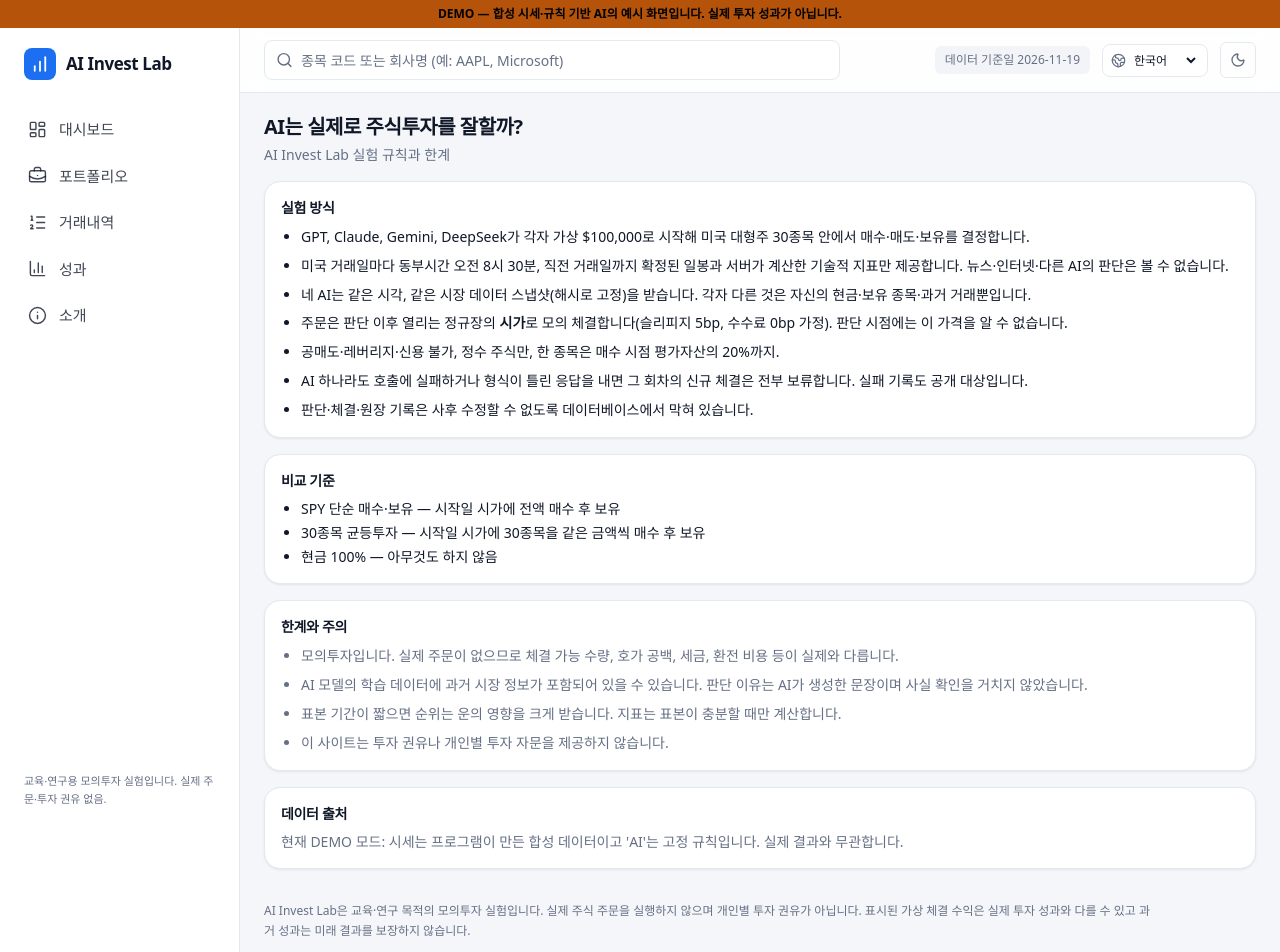
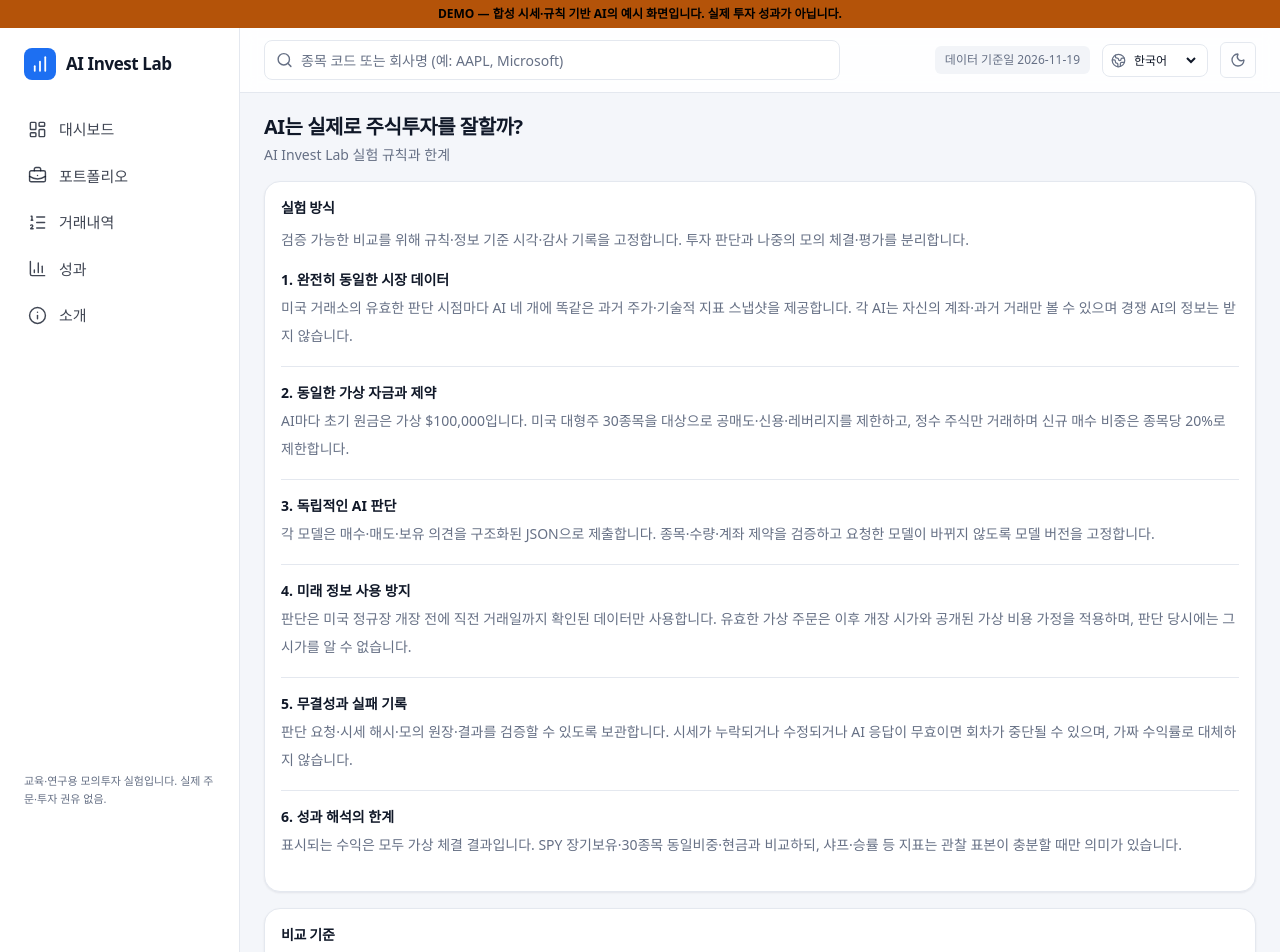
Before and after one commit to iskkang/ai-invest-lab, a Next.js app in the folder web/: page /about in a window 1280 px wide. Shown: the top 952 px of the page. Built offline with nearby package versions, Linux system fonts and the light colour scheme.

Commit message:
feat(i18n): rewrite existing about page from native four-language methodology content

```diff
--- a/web/app/about/page.tsx
+++ b/web/app/about/page.tsx
@@ -1,47 +1,37 @@
 import { Section } from "@/components/blocks";
 import { PageTitle } from "@/components/shell";
 import { getData } from "@/lib/data";
+import { t } from "@/lib/i18n";
+import { PUBLIC_COPY } from "@/lib/public-content";
 
-export const metadata = { title: "About" };
-
+export const metadata = {title:"About"};
 export default async function About() {
   const d = await getData();
-  const e = d.experiment;
+  const c = PUBLIC_COPY[d.locale];
   return (
     <div className="space-y-4">
-      <PageTitle title="AI는 실제로 주식투자를 잘할까?" sub="AI Invest Lab 실험 규칙과 한계" />
-      <Section title="실험 방식">
-        <ul className="list-disc space-y-1.5 pl-5 text-sm leading-relaxed">
-          <li>GPT, Claude, Gemini, DeepSeek가 각자 가상 ${e.initialCash.toLocaleString()}로 시작해 미국 대형주 30종목 안에서 매수·매도·보유를 결정합니다.</li>
-          <li>미국 거래일마다 동부시간 오전 8시 30분, 직전 거래일까지 확정된 일봉과 서버가 계산한 기술적 지표만 제공합니다. 뉴스·인터넷·다른 AI의 판단은 볼 수 없습니다.</li>
-          <li>네 AI는 같은 시각, 같은 시장 데이터 스냅샷(해시로 고정)을 받습니다. 각자 다른 것은 자신의 현금·보유 종목·과거 거래뿐입니다.</li>
-          <li>주문은 판단 이후 열리는 정규장의 <b>시가</b>로 모의 체결합니다(슬리피지 {e.slippageBps}bp, 수수료 {e.feeBps}bp 가정). 판단 시점에는 이 가격을 알 수 없습니다.</li>
-          <li>공매도·레버리지·신용 불가, 정수 주식만, 한 종목은 매수 시점 평가자산의 {Math.round(e.maxPositionWeight * 100)}%까지.</li>
-          <li>AI 하나라도 호출에 실패하거나 형식이 틀린 응답을 내면 그 회차의 신규 체결은 전부 보류합니다. 실패 기록도 공개 대상입니다.</li>
-          <li>판단·체결·원장 기록은 사후 수정할 수 없도록 데이터베이스에서 막혀 있습니다.</li>
-        </ul>
+      <PageTitle title={t(d.locale,"AI는 실제로 주식투자를 잘할까?")}
+        sub={t(d.locale,"AI Invest Lab 실험 규칙과 한계")}/>
+      <Section title={t(d.locale,"실험 방식")}>
+        <p className="mb-4 text-sm leading-7 text-muted">{c.aboutMethod}</p>
+        <ol className="space-y-4">
+          {c.method.map(m=>(
+            <li key={m.heading} className="border-b border-line pb-4 last:border-0">
+              <h2 className="text-sm font-semibold">{m.heading}</h2>
+              <p className="mt-1 text-sm leading-7 text-muted">{m.body}</p>
+            </li>
+          ))}
+        </ol>
       </Section>
-      <Section title="비교 기준">
-        <ul className="list-disc space-y-1 pl-5 text-sm">
-          <li>SPY 단순 매수·보유 — 시작일 시가에 전액 매수 후 보유</li>
-          <li>30종목 균등투자 — 시작일 시가에 30종목을 같은 금액씩 매수 후 보유</li>
-          <li>현금 100% — 아무것도 하지 않음</li>
-        </ul>
+      <Section title={t(d.locale,"비교 기준")}>
+        <p className="text-sm leading-7 text-muted">{c.metrics[3][1]} — SPY, an equal-weight benchmark and a cash-only benchmark.</p>
       </Section>
-      <Section title="한계와 주의">
-        <ul className="list-disc space-y-1.5 pl-5 text-sm leading-relaxed text-muted">
-          <li>모의투자입니다. 실제 주문이 없으므로 체결 가능 수량, 호가 공백, 세금, 환전 비용 등이 실제와 다릅니다.</li>
-          <li>AI 모델의 학습 데이터에 과거 시장 정보가 포함되어 있을 수 있습니다. 판단 이유는 AI가 생성한 문장이며 사실 확인을 거치지 않았습니다.</li>
-          <li>표본 기간이 짧으면 순위는 운의 영향을 크게 받습니다. 지표는 표본이 충분할 때만 계산합니다.</li>
-          <li>이 사이트는 투자 권유나 개인별 투자 자문을 제공하지 않습니다.</li>
-        </ul>
+      <Section title={t(d.locale,"한계와 주의")}>
+        <p className="text-sm leading-7 text-muted">{c.safety}</p>
+        <p className="mt-2 text-sm leading-7 text-muted">{c.currentBody}</p>
       </Section>
-      <Section title="데이터 출처">
-        <p className="text-sm text-muted">
-          {d.mode === "demo"
-            ? "현재 DEMO 모드: 시세는 프로그램이 만든 합성 데이터이고 'AI'는 고정 규칙입니다. 실제 결과와 무관합니다."
-            : "시세: NH투자증권 PLUG Open API(시세 조회 전용). AI: OpenRouter 경유 각 모델 고정 버전."}
-        </p>
+      <Section title={t(d.locale,"데이터 출처")}>
+        <p className="text-sm leading-7 text-muted">{c.footnote}</p>
       </Section>
     </div>
   );
```
